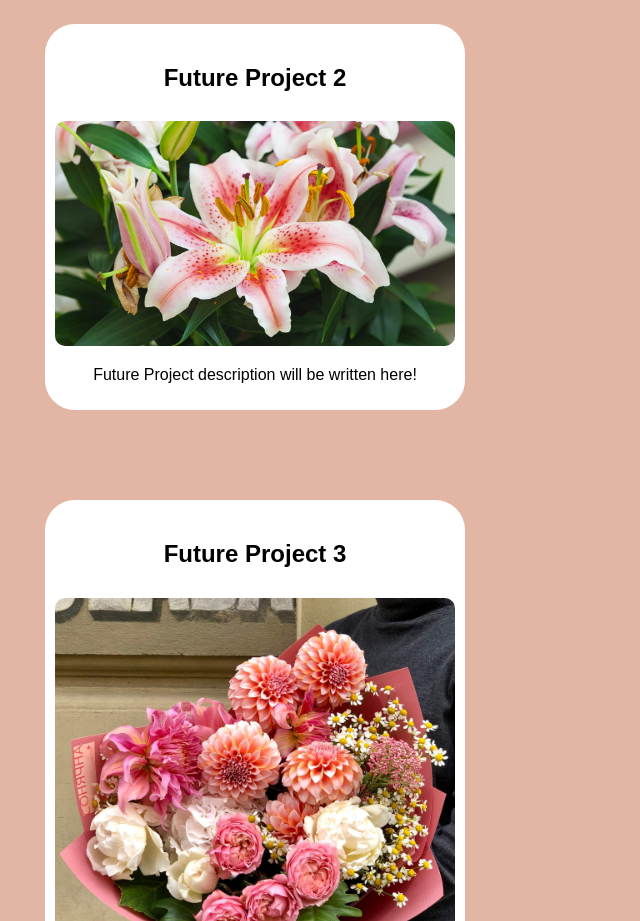
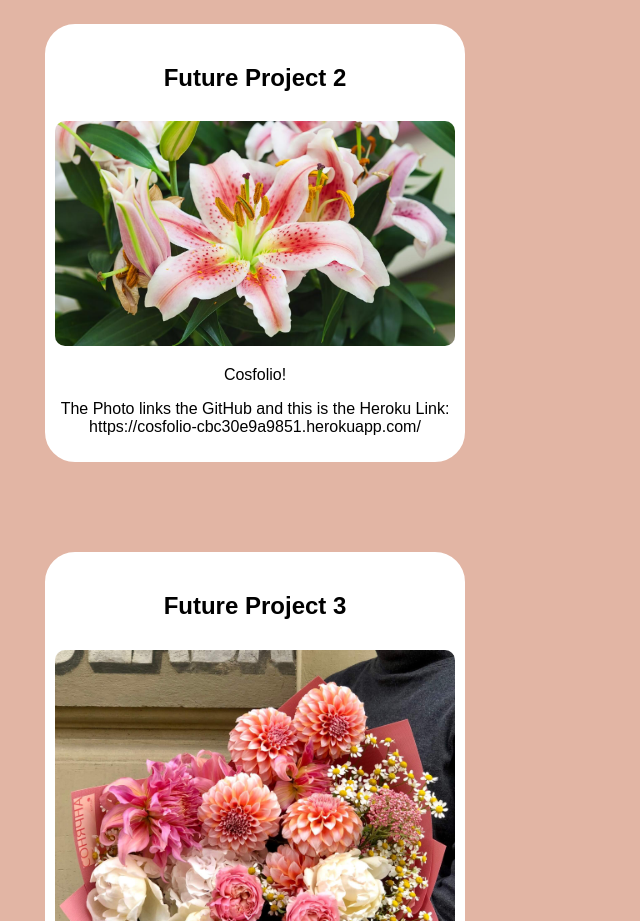
Before and after one commit to AmberDiehl1/Ambers-Portfolio, a plain HTML site: page index.html in a window 1280 px wide. Shown: the part 1900-2821 px from the top of the page, without its empty margins (0-640 px from the left). Drawn offline with Linux system fonts and the light colour scheme.

Commit message:
Added Cosfolio link to next photo

```diff
--- a/index.html
+++ b/index.html
@@ -52,8 +52,8 @@
           <section class="project">
             <div class= "project-display">
                 <h2>Future Project 2</h2>
-              <img  src="./assets/images/flower3.jpeg" alt="floral arrangement 2" />
-              <p> Future Project description will be written here!</p>
+              <a href="https://github.com/sillytsundere/cosfolio"><img src="./assets/images/flower3.jpeg" alt="floral arrangement 2" /></a>
+              <p> Cosfolio! <p> The Photo links the GitHub and this is the Heroku Link: https://cosfolio-cbc30e9a9851.herokuapp.com/</p></p>
             </div>
           </section>
           <section class="project">
```
